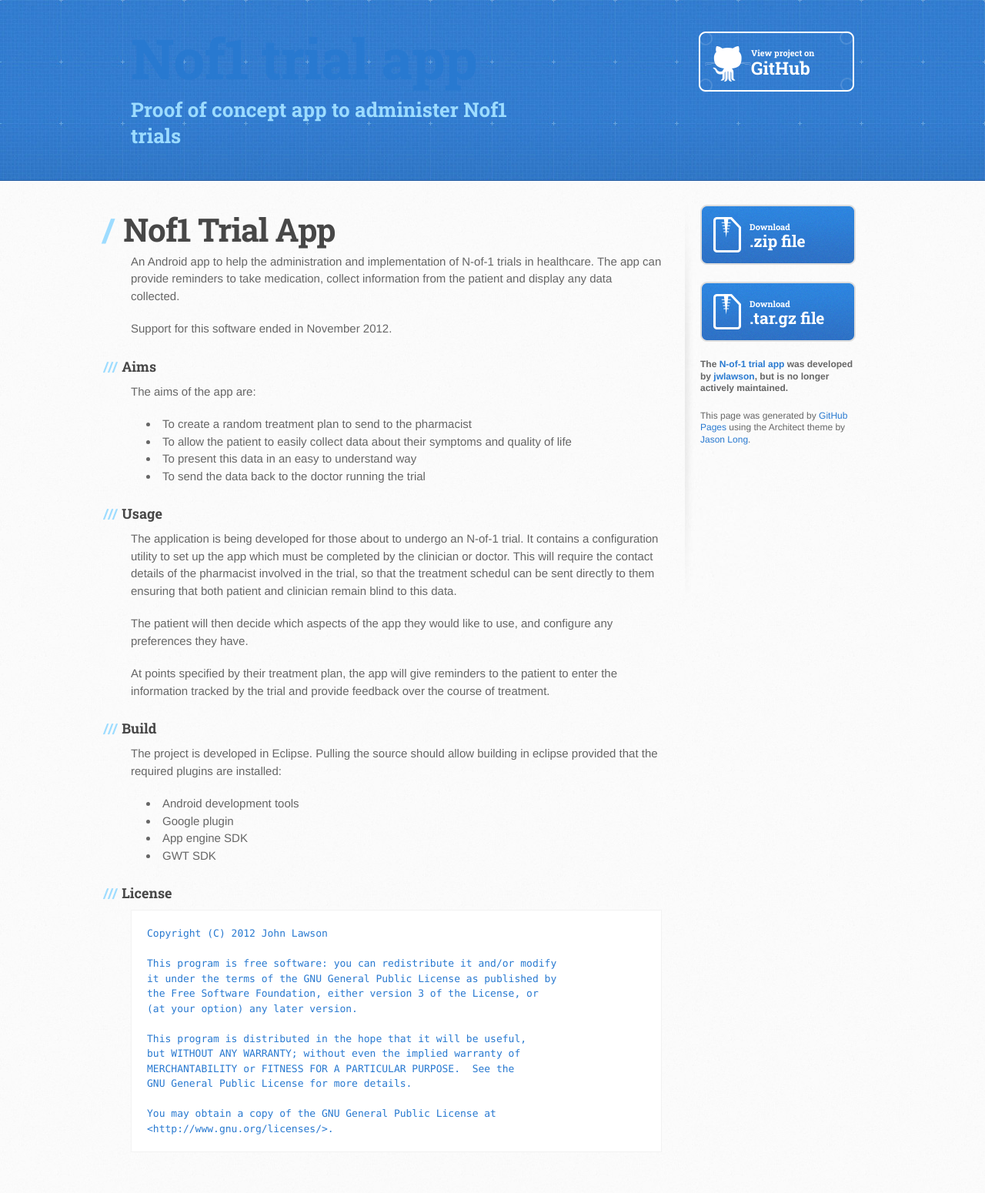
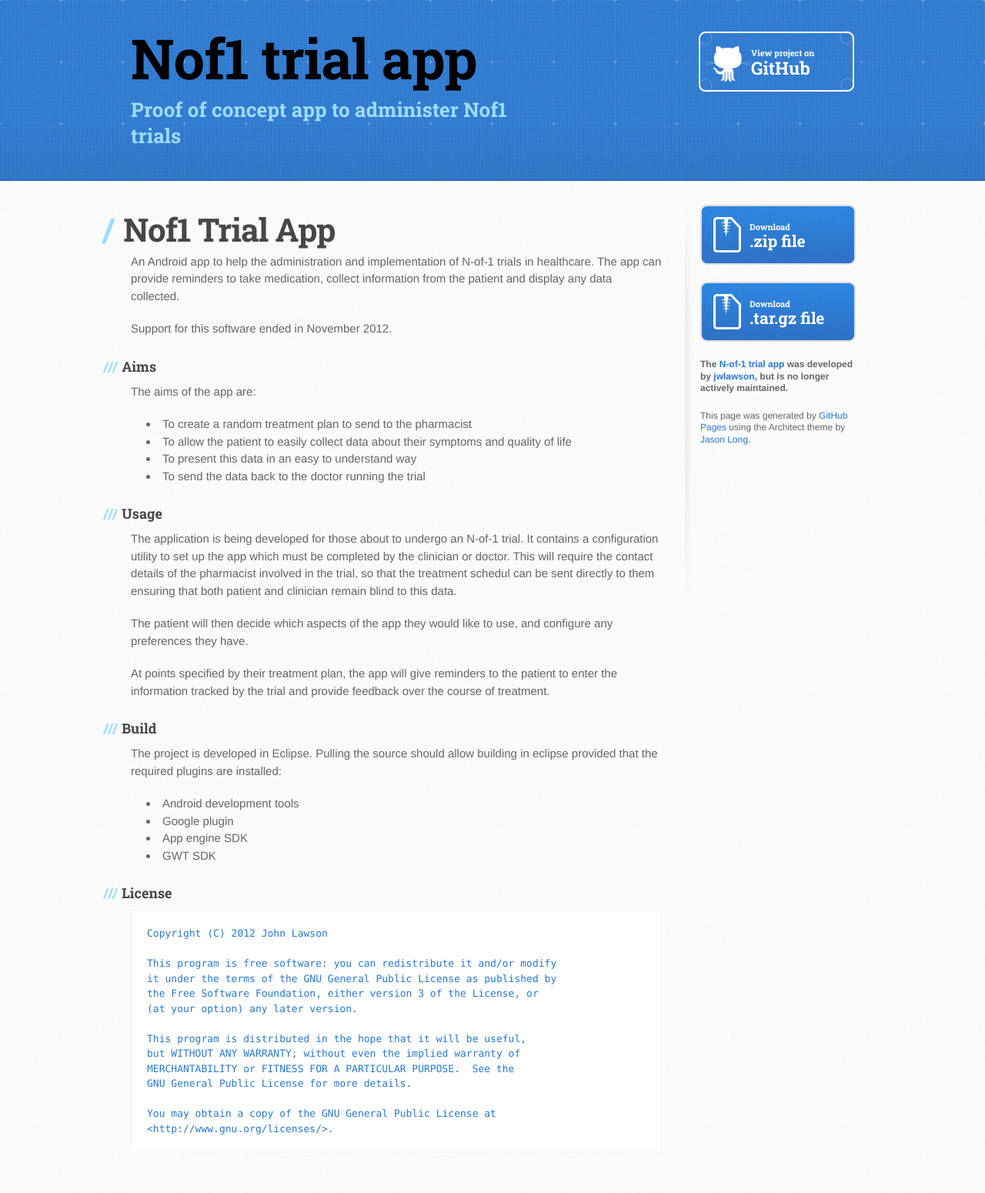
Before and after one commit to jwlawson/nof1, a Jekyll site: the page built from index.md, in a window 1280 px wide. Shown: the whole page at 77% size. Built offline with Jekyll 4.4.1, drawn with Linux system fonts in a browser that asks for light colours.

Commit message:
Changes title colour in header.

```diff
--- a/css/stylesheet.css
+++ b/css/stylesheet.css
@@ -78,6 +78,14 @@ header h1 {
   line-height: 1;
   margin-bottom: 0.2em;
   width: 540px;
+}
+
+header a {
+	color: #000000;
+}
+
+header a:hover {
+	color: #222222;
 }
 
 header h2 {
```
